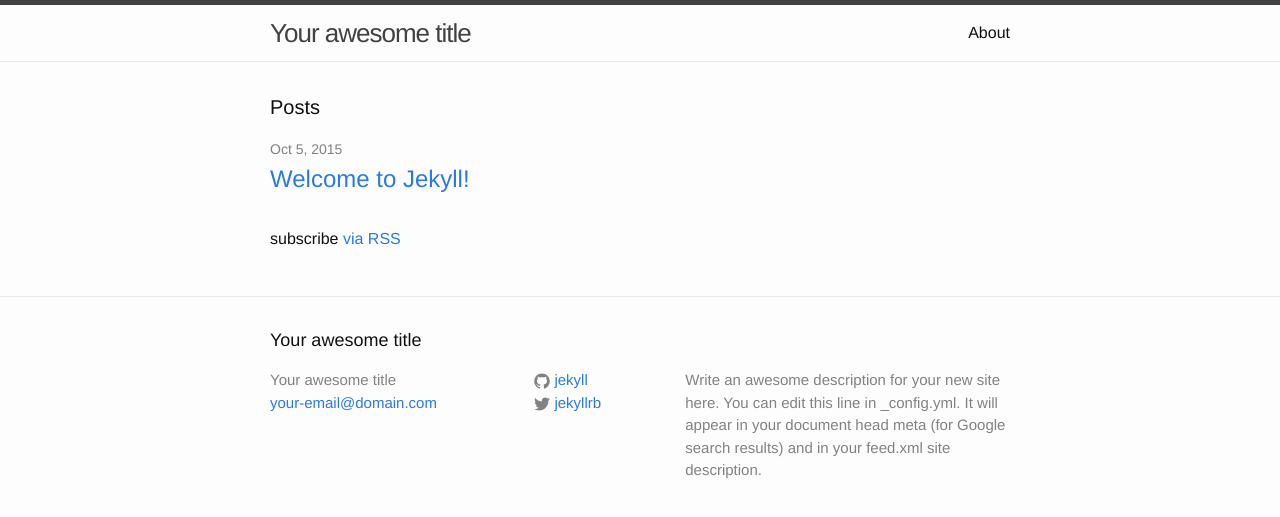
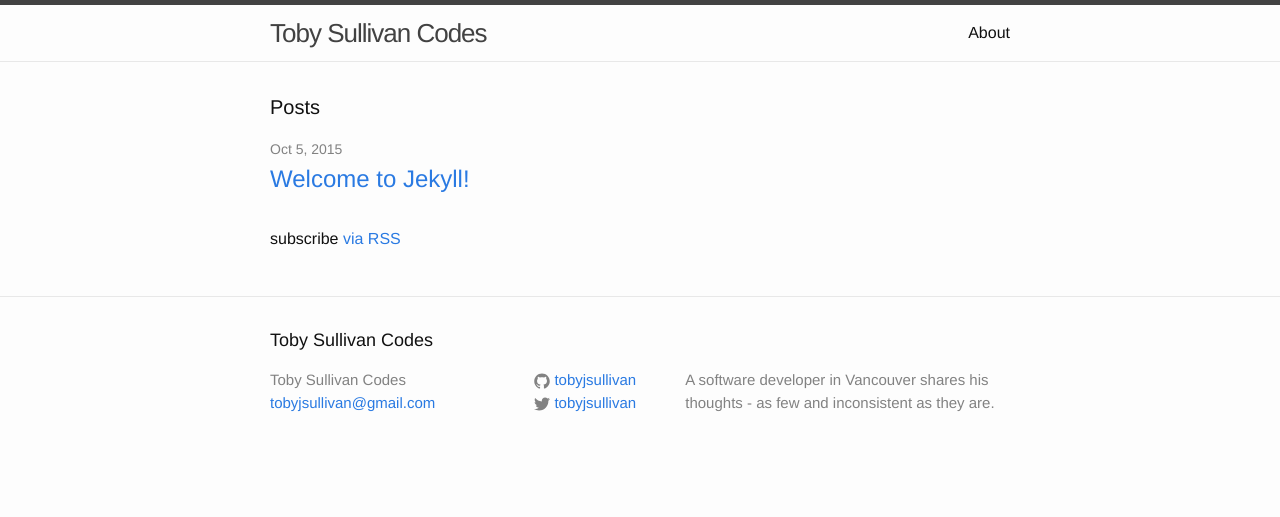
Before and after one commit to tobyjsullivan/tobyjsullivan.github.io, a Jekyll site: the page built from index.html, in a window 1280 px wide. Shown: the top 517 px of the page. Built offline with Jekyll 4.4.1, drawn with Linux system fonts in a browser that asks for light colours.

Commit message:
Fill out config details

```diff
--- a/_config.yml
+++ b/_config.yml
@@ -1,14 +1,13 @@
 # Site settings
-title: Your awesome title
-email: your-email@domain.com
+title: Toby Sullivan Codes
+email: tobyjsullivan@gmail.com
 description: > # this means to ignore newlines until "baseurl:"
-  Write an awesome description for your new site here. You can edit this
-  line in _config.yml. It will appear in your document head meta (for
-  Google search results) and in your feed.xml site description.
+  A software developer in Vancouver shares his thoughts - as few and
+  inconsistent as they are.
 baseurl: "" # the subpath of your site, e.g. /blog/
-url: "http://yourdomain.com" # the base hostname & protocol for your site
-twitter_username: jekyllrb
-github_username:  jekyll
+url: "https://tobyjsullivan.github.io" # the base hostname & protocol for your site
+twitter_username: tobyjsullivan
+github_username:  tobyjsullivan
 
 # Build settings
 markdown: kramdown
```
